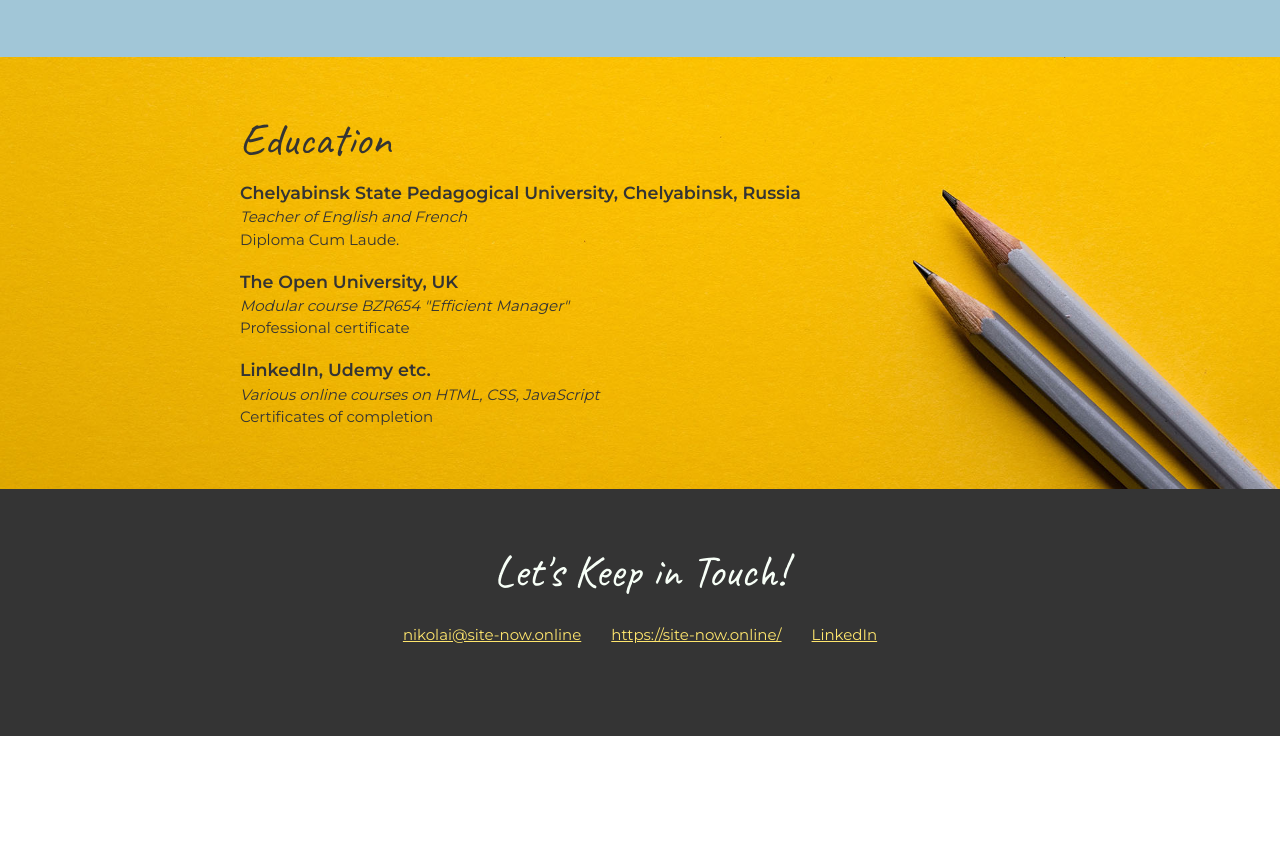
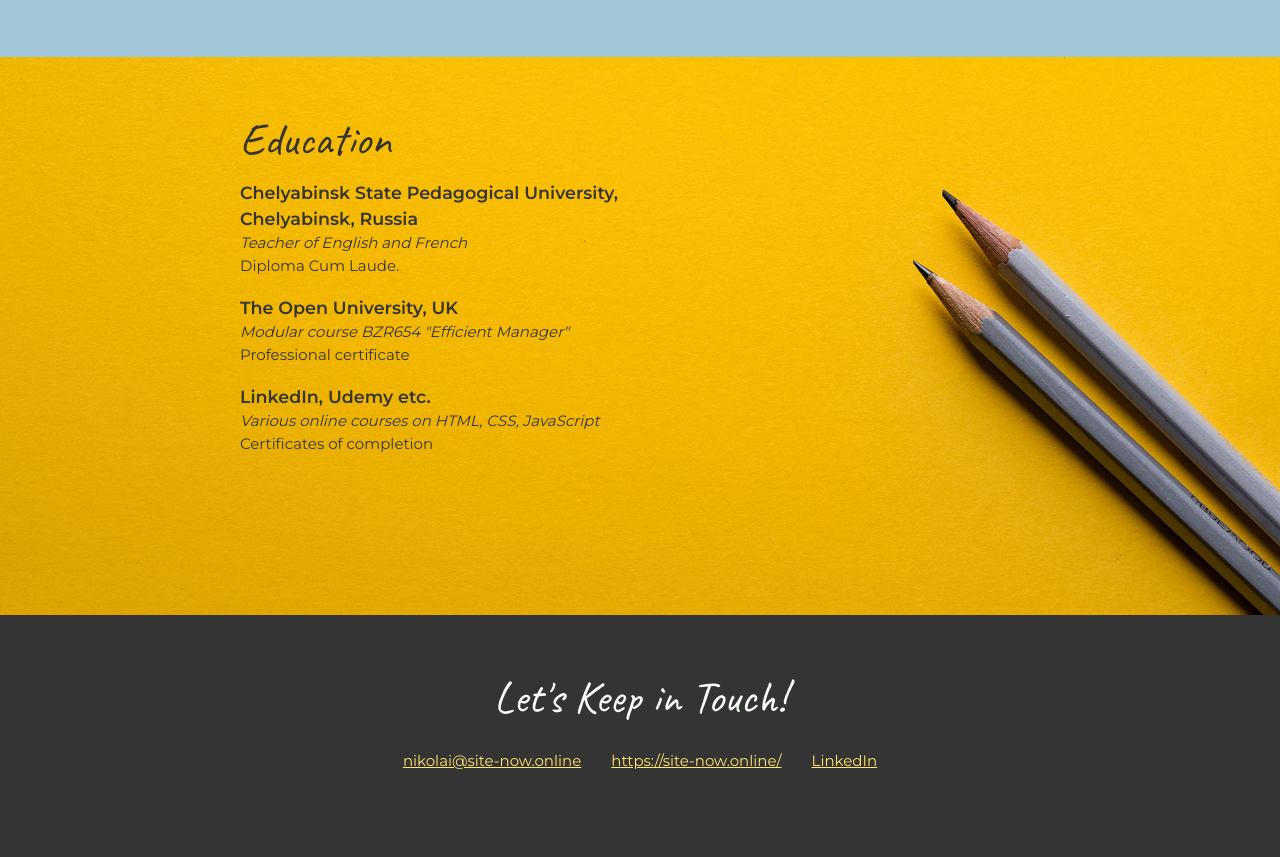
Before and after one commit to nikolai-chernolutskii/LinkedIn-CSS-Essential-Training, a plain HTML site: page index.html in a window 1280 px wide. Shown: the part 2948-3805 px from the top of the page. Before the commit the page ends 3684 px from the top, so only its background shows below. Drawn offline with Linux system fonts and the light colour scheme.

Commit message:
Initial commit

```diff
--- a/css/styles.css
+++ b/css/styles.css
@@ -164,7 +164,12 @@ header {
 ------------------------------------------------ */
 
 .education {
-    background: url(../img/pencil.jpg) no-repeat top right/cover ;
+    background: url(../img/pencil.jpg) no-repeat top right/cover;
+    padding-bottom: 100px;
+}
+
+.education article {
+    width: 60%;
 }
 
 /* Contact info
```
